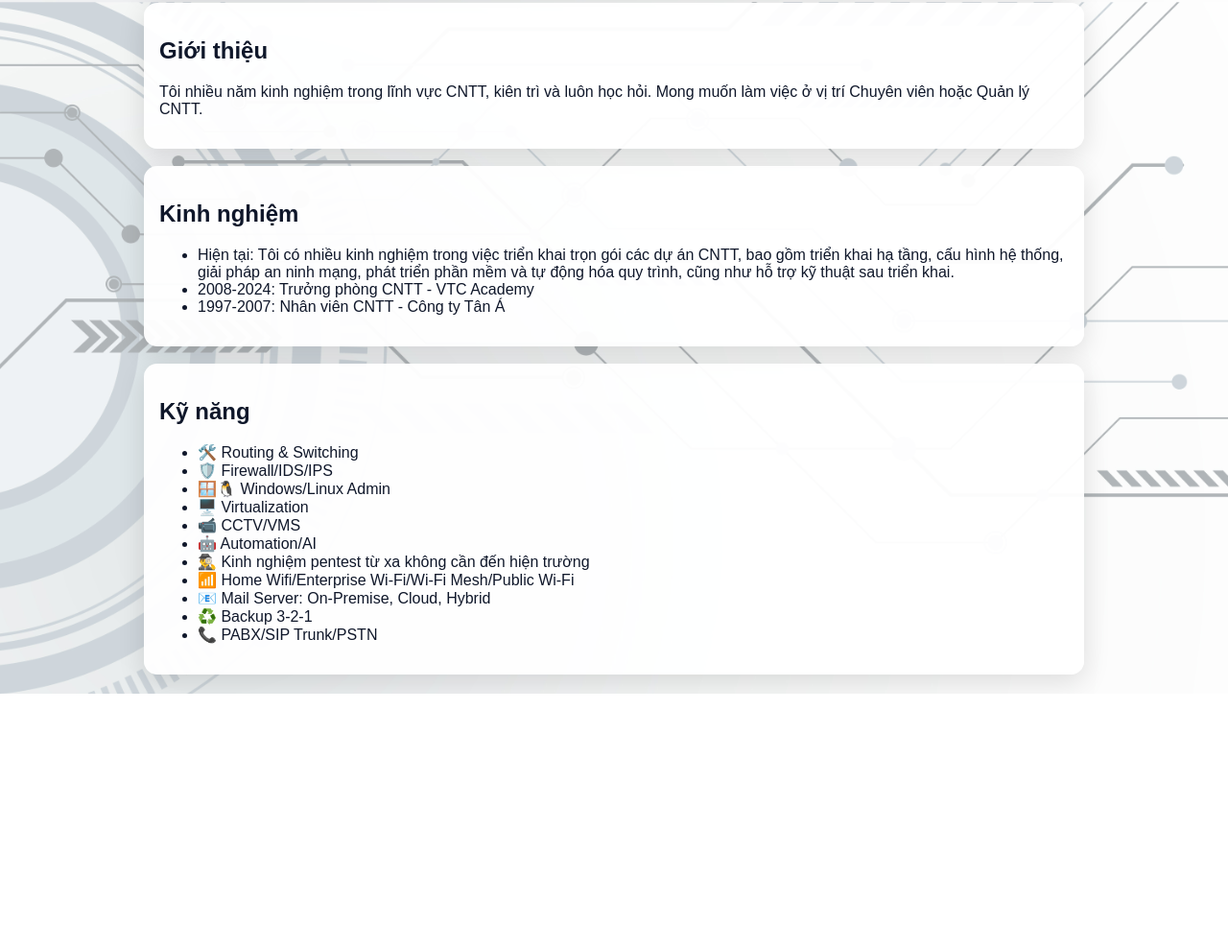
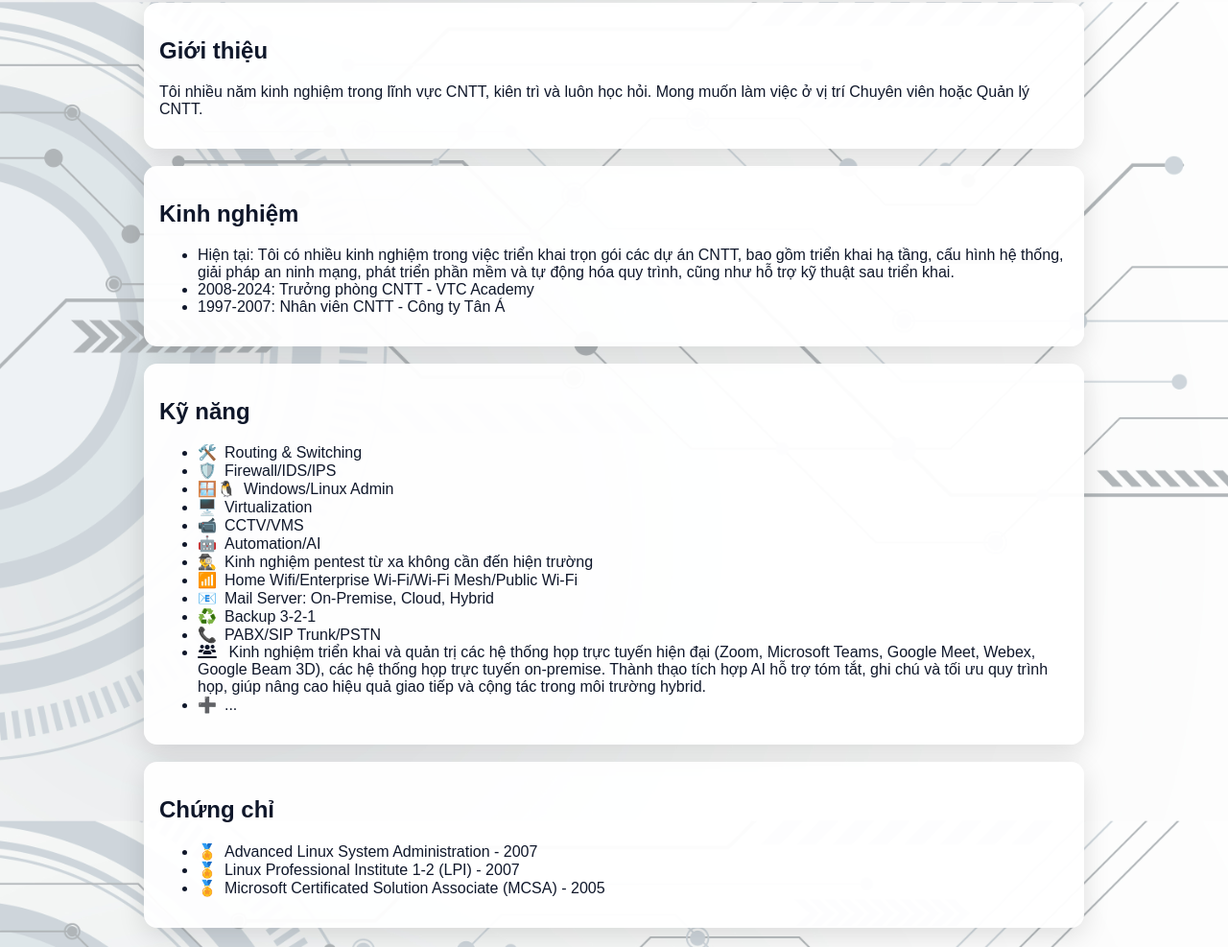
Before and after one commit to nguyenngocchuong911/nguyenngocchuong911.github.io, a plain HTML site: page index.html in a window 1280 px wide. Shown: the part 851-1838 px from the top of the page at 96% size. Before the commit the page ends 1574 px from the top, so only its background shows below. Drawn offline with Linux system fonts and the light colour scheme.

Commit message:
Update index.html

```diff
--- a/index.html
+++ b/index.html
@@ -86,17 +86,34 @@ section{margin-top:18px;background:var(--card);padding:16px;border-radius:14px;b
     <section>
       <h2 data-vi="Kỹ năng" data-en="Skills">Kỹ năng</h2>
       <ul>
-        <li>🛠️ <span data-vi="Routing & Switching" data-en="Routing & Switching">Routing & Switching</span></li>
-        <li>🛡️ <span data-vi="Firewall/IDS/IPS" data-en="Firewall/IDS/IPS">Firewall/IDS</span></li>
-        <li>🪟🐧 <span data-vi="Windows/Linux Admin" data-en="Windows/Linux Admin">Windows/Linux Admin</span></li>
-        <li>🖥️ <span data-vi="Virtualization" data-en="Virtualization">Virtualization</span></li>
-        <li>📹 <span data-vi="CCTV/VMS" data-en="CCTV/VMS">CCTV/VMS</span></li>
-        <li>🤖 <span data-vi="Automation/AI" data-en="Automation/AI">Automation/AI</span></li>
-        <li>🕵️‍♂️ <span data-vi="Kinh nghiệm pentest từ xa không cần đến hiện trường" data-en="I have remote penetration testing experience without onsite presence">I have remote penetration testing experience without onsite presence</span></li>
-        <li>📶 <span data-vi="Home Wifi/Enterprise Wi-Fi/Wi-Fi Mesh/Public Wi-Fi" data-en="Home Wifi/Enterprise Wi-Fi/Wi-Fi Mesh/Public Wi-Fi">Home Wifi/Enterprise Wi-Fi/Wi-Fi Mesh/Public Wi-Fi</span></li>
-        <li>📧 <span data-vi="Mail Server: On-Premise, Cloud, Hybrid" data-en="Mail Server: On-Premise, Cloud, Hybrid">Mail Server: On-Premise, Cloud, Hybrid</span></li>
-        <li>♻️ <span data-vi="Backup 3-2-1" data-en="Backup 3-2-1">Backup 3-2-1</span></li>
-        <li>📞 <span data-vi="PABX/SIP Trunk/PSTN" data-en="PABX/SIP Trunk/PSTN">PABX/SIP Trunk/PSTN</span></li>
+        <li><span class="icon">🛠️</span><span data-vi="Routing & Switching" data-en="Routing & Switching">Routing & Switching</span></li>
+        <li><span class="icon">🛡️</span><span data-vi="Firewall/IDS/IPS" data-en="Firewall/IDS/IPS">Firewall/IDS/IPS</span></li>
+        <li><span class="icon">🪟🐧</span><span data-vi="Windows/Linux Admin" data-en="Windows/Linux Admin">Windows/Linux Admin</span></li>
+        <li><span class="icon">🖥️</span><span data-vi="Virtualization" data-en="Virtualization">Virtualization</span></li>
+        <li><span class="icon">📹</span><span data-vi="CCTV/VMS" data-en="CCTV/VMS">CCTV/VMS</span></li>
+        <li><span class="icon">🤖</span><span data-vi="Automation/AI" data-en="Automation/AI">Automation/AI</span></li>
+        <li><span class="icon">🕵️‍♂️</span><span data-vi="Kinh nghiệm pentest từ xa không cần đến hiện trường" data-en="I have remote penetration testing experience without onsite presence">Kinh nghiệm pentest từ xa không cần đến hiện trường</span></li>
+        <li><span class="icon">📶</span><span data-vi="Home Wifi/Enterprise Wi‑Fi/Wi‑Fi Mesh/Public Wi‑Fi" data-en="Home Wifi/Enterprise Wi‑Fi/Wi‑Fi Mesh/Public Wi‑Fi">Home Wifi/Enterprise Wi‑Fi/Wi‑Fi Mesh/Public Wi‑Fi</span></li>
+        <li><span class="icon">📧</span><span data-vi="Mail Server: On‑Premise, Cloud, Hybrid" data-en="Mail Server: On‑Premise, Cloud, Hybrid">Mail Server: On‑Premise, Cloud, Hybrid</span></li>
+        <li><span class="icon">♻️</span><span data-vi="Backup 3‑2‑1" data-en="Backup 3‑2‑1">Backup 3‑2‑1</span></li>
+        <li><span class="icon">📞</span><span data-vi="PABX/SIP Trunk/PSTN" data-en="PABX/SIP Trunk/PSTN">PABX/SIP Trunk/PSTN</span></li>
+        <li>
+          <span class="icon"><i class="fa-solid fa-users-line"></i></span>
+          <span data-vi="Kinh nghiệm triển khai và quản trị các hệ thống họp trực tuyến hiện đại (Zoom, Microsoft Teams, Google Meet, Webex, Google Beam 3D), các hệ thống họp trực tuyến on-premise. Thành thạo tích hợp AI hỗ trợ tóm tắt, ghi chú và tối ưu quy trình họp, giúp nâng cao hiệu quả giao tiếp và cộng tác trong môi trường hybrid."
+                data-en="Experience in deploying and managing modern online meeting systems (Zoom, Microsoft Teams, Google Meet, Webex, Google Beam 3D) and on-premise conferencing solutions. Proficient in integrating AI to assist with summaries, note-taking, and meeting workflow optimization, enhancing communication efficiency and collaboration in hybrid environments.">
+            Kinh nghiệm triển khai và quản trị các hệ thống họp trực tuyến hiện đại (Zoom, Microsoft Teams, Google Meet, Webex, Google Beam 3D), các hệ thống họp trực tuyến on-premise. Thành thạo tích hợp AI hỗ trợ tóm tắt, ghi chú và tối ưu quy trình họp, giúp nâng cao hiệu quả giao tiếp và cộng tác trong môi trường hybrid.
+          </span>
+        </li>
+        <li><span class="icon">➕</span><span data-vi="..." data-en="...">...</span></li>
+      </ul>
+    </section>
+
+    <section>
+      <h2 data-vi="Chứng chỉ" data-en="Certifications">Chứng chỉ</h2>
+      <ul>
+        <li><span class="icon">🏅</span><span data-vi="Advanced Linux System Administration - 2007" data-en="Advanced Linux System Administration - 2007">Advanced Linux System Administration - 2007</span></li>
+        <li><span class="icon">🏅</span><span data-vi="Linux Professional Institute 1-2 (LPI) - 2007" data-en="Linux Professional Institute 1-2 (LPI) - 2007">Linux Professional Institute 1-2 (LPI) - 2007</span></li>
+        <li><span class="icon">🏅</span><span data-vi="Microsoft Certificated Solution Associate (MCSA) - 2005" data-en="Microsoft Certificated Solution Associate (MCSA) - 2005">Microsoft Certificated Solution Associate (MCSA) - 2005</span></li>
       </ul>
     </section>
   </div>
```
